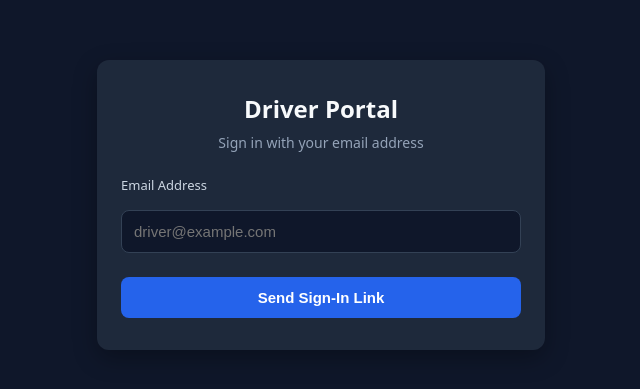
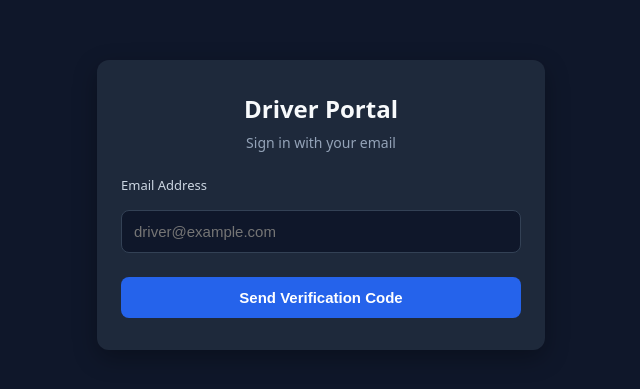
Before and after one commit to rfchattaiy-wq/driver-section1, a Next.js app: page /login in a window 1280 px wide. Shown: the part 211-600 px from the top of the page, without its empty margins (319-959 px from the left). Built offline with nearby package versions, Linux system fonts and the light colour scheme.

Commit message:
Update page.js

```diff
--- a/app/login/page.js
+++ b/app/login/page.js
@@ -1,17 +1,23 @@
 'use client';
 
 import { useState } from 'react';
+import { useRouter } from 'next/navigation';
 import { supabase } from '../../lib/supabaseClient';
 
 export default function LoginPage() {
+  const router = useRouter();
+
   const [email, setEmail] = useState('');
+  const [otp, setOtp] = useState('');
+  const [step, setStep] = useState('email'); // 'email' | 'otp'
   const [loading, setLoading] = useState(false);
-  const [sent, setSent] = useState(false);
   const [errorMsg, setErrorMsg] = useState('');
+  const [successMsg, setSuccessMsg] = useState('');
 
-  const handleSendLink = async (e) => {
+  const handleSendOtp = async (e) => {
     e.preventDefault();
     setErrorMsg('');
+    setSuccessMsg('');
     setLoading(true);
 
     try {
@@ -19,14 +25,40 @@ export default function LoginPage() {
         email: email.trim(),
         options: {
           shouldCreateUser: true,
-          emailRedirectTo: `${window.location.origin}/driver/status`,
         },
       });
 
       if (error) throw error;
-      setSent(true);
+
+      setSuccessMsg('A 6-digit code has been sent to your email.');
+      setStep('otp');
     } catch (err) {
-      setErrorMsg(err.message || 'Failed to send sign-in link.');
+      setErrorMsg(err.message || 'Failed to send OTP.');
+    } finally {
+      setLoading(false);
+    }
+  };
+
+  const handleVerifyOtp = async (e) => {
+    e.preventDefault();
+    setErrorMsg('');
+    setSuccessMsg('');
+    setLoading(true);
+
+    try {
+      const { data, error } = await supabase.auth.verifyOtp({
+        email: email.trim(),
+        token: otp.trim(),
+        type: 'email',
+      });
+
+      if (error) throw error;
+
+      if (data?.session) {
+        router.push('/driver/status');
+      }
+    } catch (err) {
+      setErrorMsg(err.message || 'Invalid or expired code.');
     } finally {
       setLoading(false);
     }
@@ -37,29 +69,14 @@ export default function LoginPage() {
       <div style={styles.card}>
         <h1 style={styles.title}>Driver Portal</h1>
         <p style={styles.subtitle}>
-          {sent ? 'Check your email inbox' : 'Sign in with your email address'}
+          {step === 'email' ? 'Sign in with your email' : `Enter the code sent to ${email}`}
         </p>
 
         {errorMsg && <div style={styles.errorBanner}>{errorMsg}</div>}
+        {successMsg && <div style={styles.successBanner}>{successMsg}</div>}
 
-        {sent ? (
-          <div style={styles.sentContainer}>
-            <p style={styles.sentText}>
-              We sent a sign-in link to <strong>{email}</strong>.
-            </p>
-            <p style={styles.hintText}>
-              Open the email on this device and click <strong>"Sign In"</strong> to log in instantly.
-            </p>
-            <button
-              type="button"
-              onClick={() => { setSent(false); setEmail(''); }}
-              style={styles.secondaryButton}
-            >
-              Use a different email
-            </button>
-          </div>
-        ) : (
-          <form onSubmit={handleSendLink} style={styles.form}>
+        {step === 'email' ? (
+          <form onSubmit={handleSendOtp} style={styles.form}>
             <label style={styles.label}>Email Address</label>
             <input
               type="email"
@@ -70,9 +87,35 @@ export default function LoginPage() {
               disabled={loading}
               style={styles.input}
             />
-
             <button type="submit" disabled={loading} style={styles.button}>
-              {loading ? 'Sending link...' : 'Send Sign-In Link'}
+              {loading ? 'Sending Code...' : 'Send Verification Code'}
+            </button>
+          </form>
+        ) : (
+          <form onSubmit={handleVerifyOtp} style={styles.form}>
+            <label style={styles.label}>6-Digit Code</label>
+            <input
+              type="text"
+              inputMode="numeric"
+              pattern="[0-9]*"
+              maxLength={6}
+              placeholder="123456"
+              value={otp}
+              onChange={(e) => setOtp(e.target.value)}
+              required
+              disabled={loading}
+              style={{ ...styles.input, textAlign: 'center', letterSpacing: '6px', fontSize: '20px' }}
+            />
+            <button type="submit" disabled={loading} style={styles.button}>
+              {loading ? 'Verifying...' : 'Verify & Log In'}
+            </button>
+            <button
+              type="button"
+              disabled={loading}
+              onClick={() => { setStep('email'); setOtp(''); }}
+              style={styles.secondaryButton}
+            >
+              Use a different email
             </button>
           </form>
         )}
@@ -144,27 +187,14 @@ const styles = {
     cursor: 'pointer',
     marginTop: '8px',
   },
-  sentContainer: {
-    textAlign: 'center',
-  },
-  sentText: {
-    fontSize: '15px',
-    lineHeight: '1.5',
-    marginBottom: '8px',
-  },
-  hintText: {
-    fontSize: '13px',
-    color: '#94a3b8',
-    lineHeight: '1.5',
-    marginBottom: '20px',
-  },
   secondaryButton: {
     background: 'none',
     border: 'none',
-    color: '#60a5fa',
-    fontSize: '14px',
+    color: '#94a3b8',
+    fontSize: '13px',
     cursor: 'pointer',
-    textDecoration: 'underline',
+    textAlign: 'center',
+    marginTop: '4px',
   },
   errorBanner: {
     padding: '10px 12px',
@@ -175,4 +205,13 @@ const styles = {
     fontSize: '13px',
     marginBottom: '16px',
   },
+  successBanner: {
+    padding: '10px 12px',
+    backgroundColor: 'rgba(34, 197, 94, 0.15)',
+    border: '1px solid #22c55e',
+    borderRadius: '6px',
+    color: '#86efac',
+    fontSize: '13px',
+    marginBottom: '16px',
+  },
 };
```
